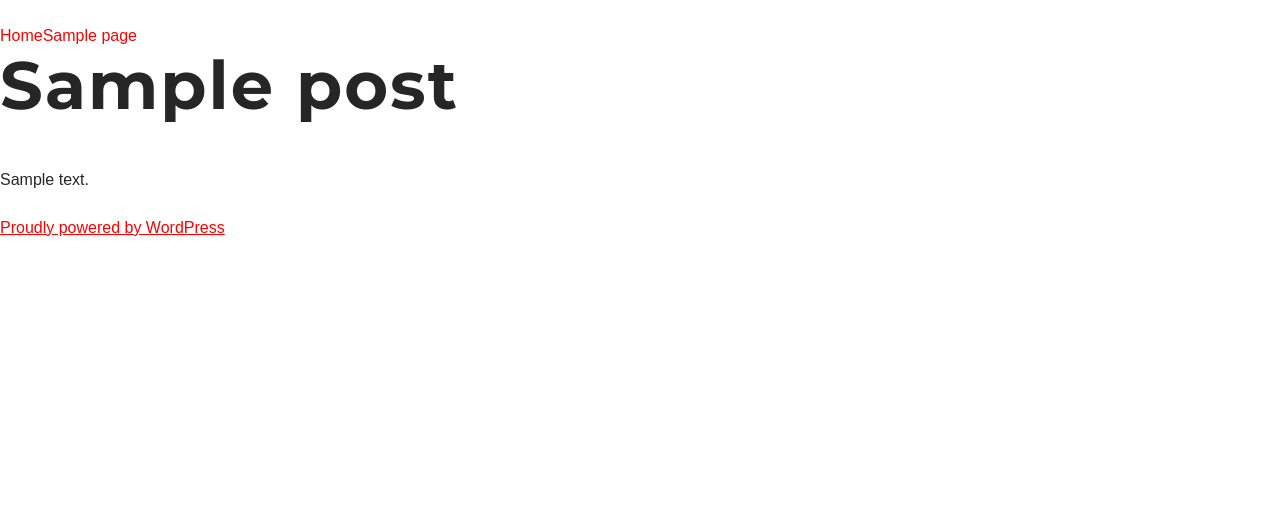
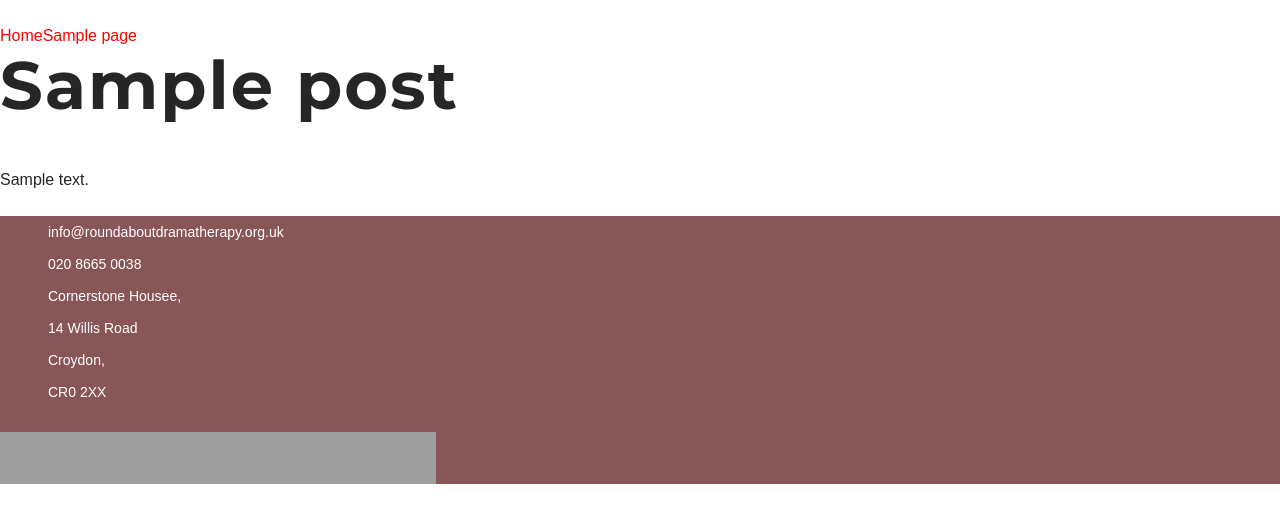
Before and after one commit to redacademy/roundabout-fall-2018, a WordPress theme: template themes/roundabout-theme/page.php in a window 1280 px wide. Shown: the top 523 px of the page. Run offline with PHP 8.4 and a stand-in for WordPress, Linux system fonts and the light colour scheme; the site name, menu and one post (Sample post) are stand-ins, and other content is empty; style sheets or scripts are compiled from the project's sources; some web fonts are replaced; grey boxes are pictures that could not be loaded.

Commit message:
added styling to footer, Created content to footer.php

```diff
--- a/themes/roundabout-theme/footer.php
+++ b/themes/roundabout-theme/footer.php
@@ -11,7 +11,23 @@
 
 			<footer id="colophon" class="site-footer" role="contentinfo">
 				<div class="site-info">
-					<a href="<?php echo esc_url( 'https://wordpress.org/' ); ?>"><?php printf( esc_html( 'Proudly powered by %s' ), 'WordPress' ); ?></a>
+					<div class="contact-widget">
+						<ul>
+							<li>info@roundaboutdramatherapy.org.uk</li>
+							<li>020 8665 0038</li>
+							<li>Cornerstone Housee,</li>
+							<li>14 Willis Road</li>
+							<li>Croydon,</li>
+							<li>CR0 2XX</li>
+						</ul>
+					</div>
+					<div class="images-widget">
+						<img class="cabinet-logo" src="<?php echo get_template_directory_uri() ?>../images/Cabinet_Office.svg" alt="">
+						<img class="big-lottery-logo" src="<?php echo get_template_directory_uri() ?>../images/download.png" alt="">
+						<img class="badth-logo" src="<?php echo get_template_directory_uri() ?>../images/badth-logo-final.jpg" alt="">
+						<img class="hcpc-logo" src="<?php echo get_template_directory_uri() ?>../images/HPC_reg-logo_CMYK.jpg" alt="">
+					</div>
+					<!-- <a href="<?php //echo esc_url( 'https://wordpress.org/' ); ?>"><?php //printf( esc_html( 'Proudly powered by %s' ), 'WordPress' ); ?></a> -->
 				</div><!-- .site-info -->
 			</footer><!-- #colophon -->
 		</div><!-- #page -->
--- a/themes/roundabout-theme/sass/_page-templates.scss
+++ b/themes/roundabout-theme/sass/_page-templates.scss
@@ -3,3 +3,44 @@
 --------------------------------------------------------------*/
 
 /* Front page */
+
+
+
+
+
+
+
+/* Footer */
+
+.site-footer {
+    background-color: rgb(136, 86, 86);
+
+    .site-info {
+        // background-color: black;
+
+        .contact-widget {
+
+            ul {
+                list-style: none;
+                padding-left: 0;
+
+                li {
+                    color: white;
+                    line-height: 32px;
+                    font-size: 0.875rem;
+                }
+            }
+        }
+
+        .images-widget {
+            display: flex;
+            width: 70%;
+            flex-wrap: wrap;
+
+                img {
+                    width: 109px;
+                    height: 52px;
+                }
+        }
+    }
+}
```
